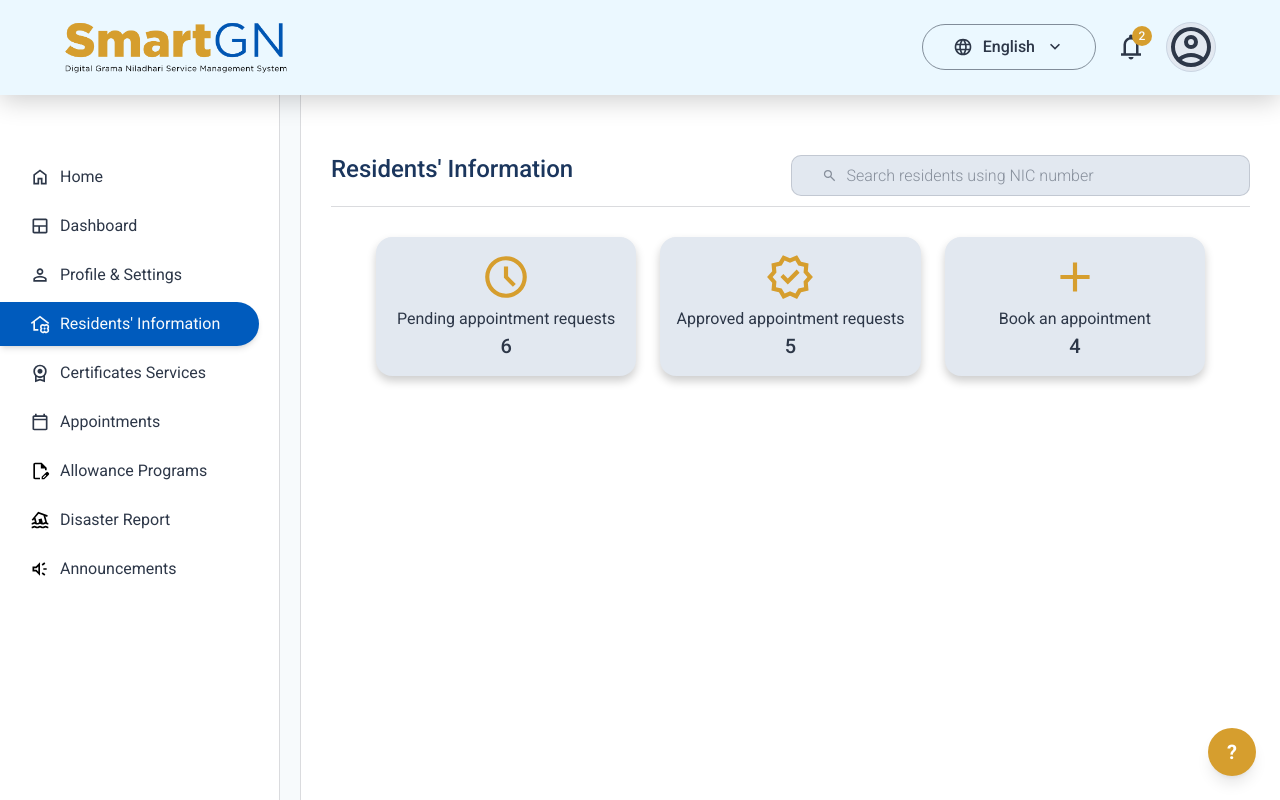
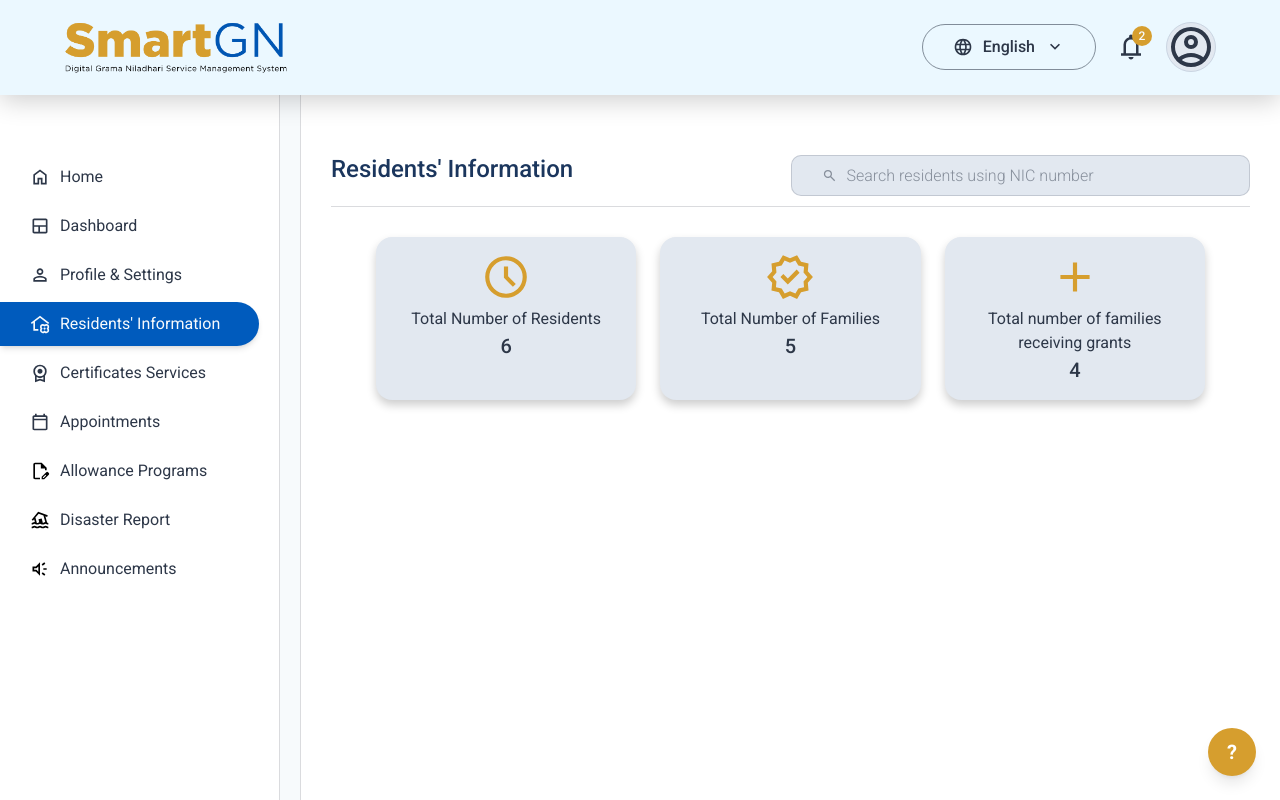
Before and after one commit to Mogith-Code/SmartGN-Digital-GN-Service-Management-System, a React (Vite) app in the folder SmartGN/: page /ResidentsDetails in a window 1280 px wide. Shown: the top 800 px of the page. Built offline with nearby package versions, Linux system fonts and the light colour scheme.

Commit message:
ResidentsDetailsCardLayout.jsx

```diff
--- a/SmartGN/src/Components/ResidentsDetails/ResidentsDetailsCardLAyout.jsx
+++ b/SmartGN/src/Components/ResidentsDetails/ResidentsDetailsCardLAyout.jsx
@@ -13,9 +13,9 @@ function ResidentsDetailsCardLAyout() {
   // TRANSLATION OBJECTS
   const CardLayoutTranslations = {
     EN: {
-      Card1Title: "Pending appointment requests",
-      Card2Title: "Approved appointment requests",
-      Card3Title: "Book an appointment",
+      Card1Title: "Total Number of Residents",
+      Card2Title: "Total Number of Families",
+      Card3Title: "Total number of families receiving grants",
     },
     SI: {
       Card1Title: "අනුමැතිය ලැබීමට නියමිත හමුවීම් සඳහා ඉල්ලීම්",
```
